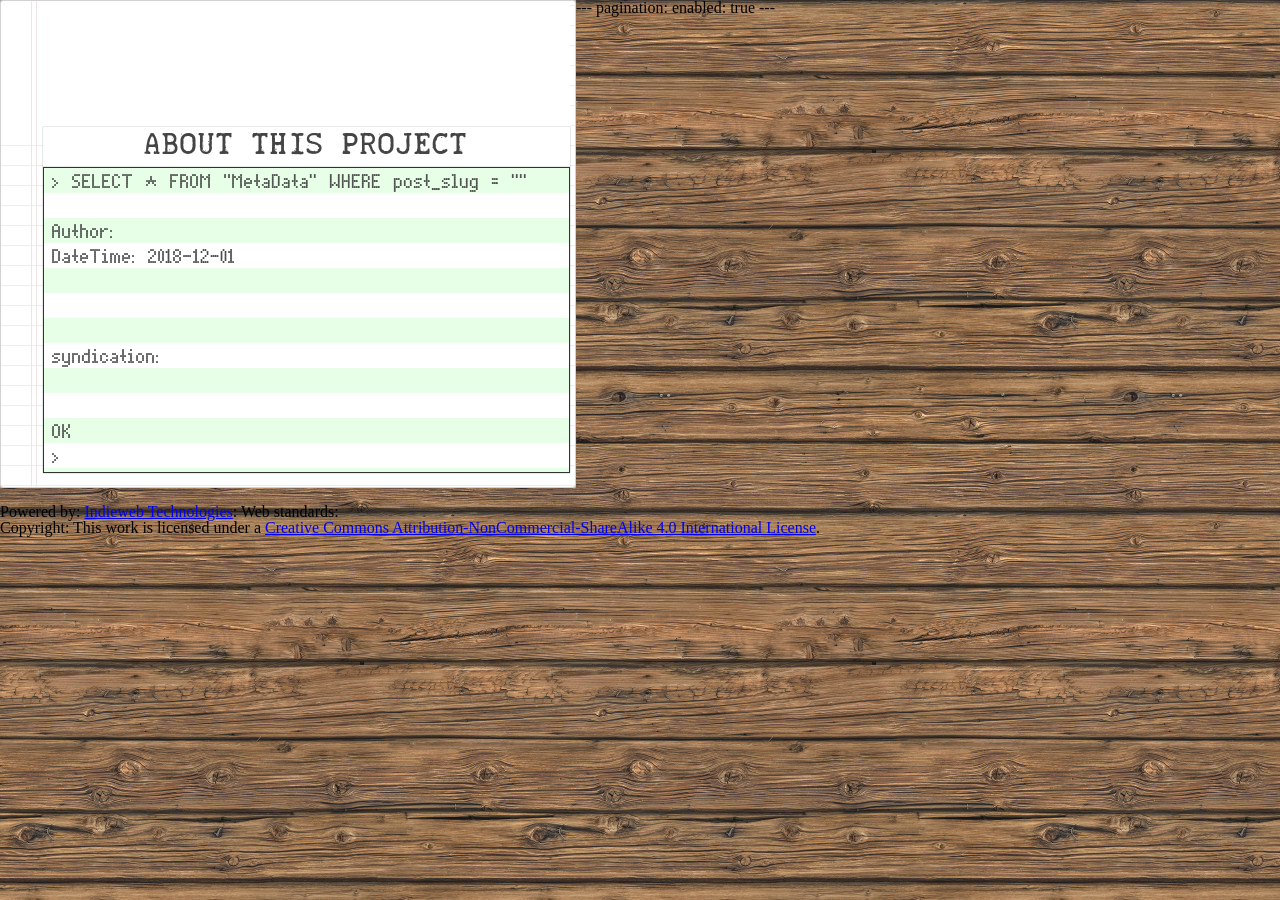
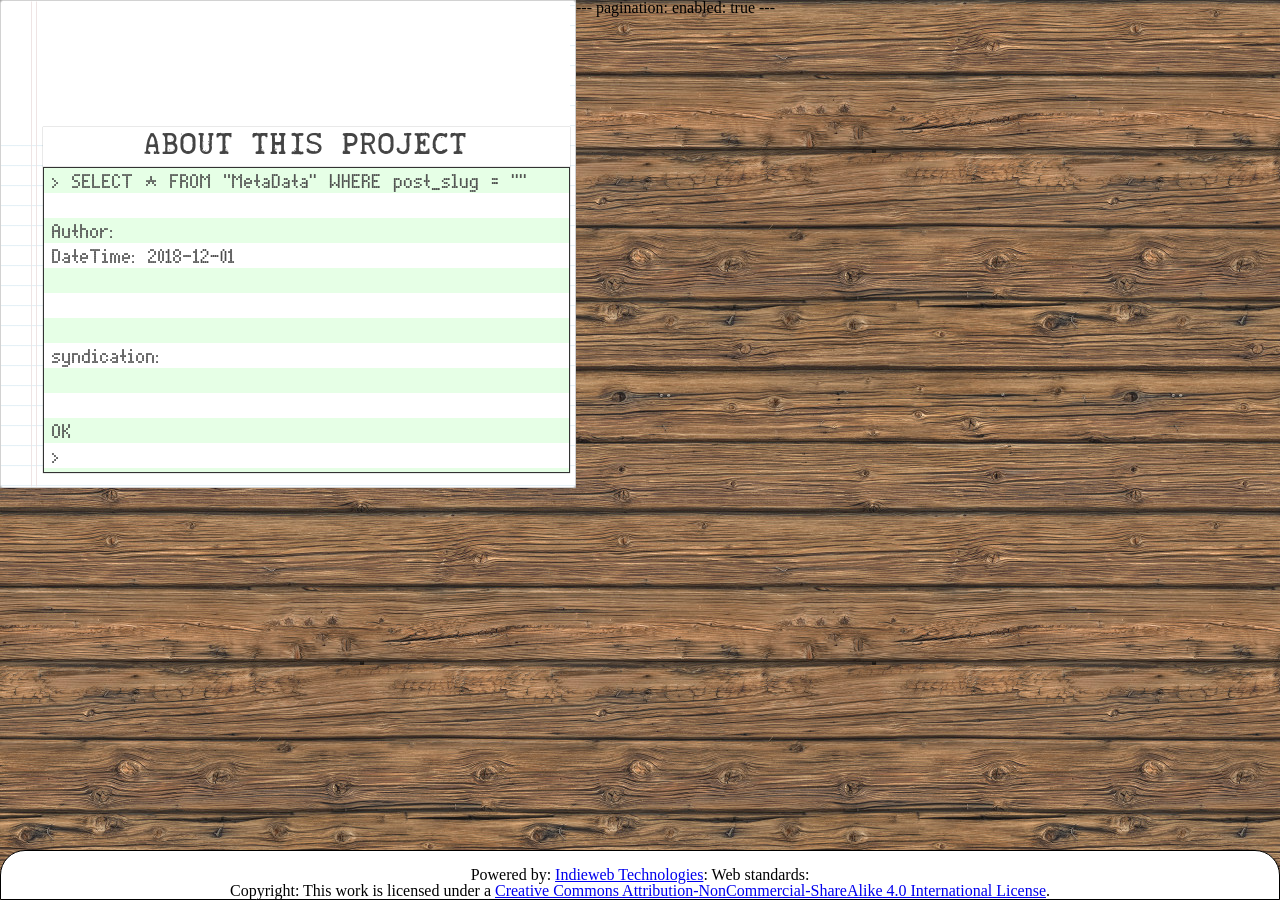
Before and after one commit to tomasparks/lab-notebook-jekyll, a Jekyll site: the page built from about.md, in a window 1280 px wide. Built offline with Jekyll 4.4.1, drawn with Linux system fonts in a browser that asks for light colours; some web fonts are replaced; our own code applies the rules of GitHub Pages for plain Markdown files.

Commit message:
Update lab-notebook-jekyll

```diff
--- a/assets/css/notebook.scss
+++ b/assets/css/notebook.scss
@@ -96,6 +96,20 @@ $header-font: 'TELETYPE 1945-1985';
     box-sizing: border-box;
 }
 */
+
+.footer {background-color: white;
+        border: 1px solid black;
+        border-top-left-radius: 25px;
+        border-top-right-radius: 25px;
+        text-align: center;
+        position: fixed;
+        left: 0;
+        bottom: 0;
+        width: auto;
+        margin-left: auto;
+        margin-right: auto;
+        right: 0px;
+        }
 body {
     background-image: url("{{site.baseurl}}/assets/images/wood.jpg");
 }
--- a/assets/css/wood.scss
+++ b/assets/css/wood.scss
@@ -153,10 +153,10 @@ body {background-image: url("{{site.baseurl}}/assets/images/wood.jpg");
         border-top-left-radius: 25px;
         border-top-right-radius: 25px;
         text-align: center;
-        position: absolute;
-        bottom: 0px;
+        position: fixed;
+        left: 0;
+        bottom: 0;
         width: auto;
-        left: 0px;
         margin-left: auto;
         margin-right: auto;
         right: 0px;
```
